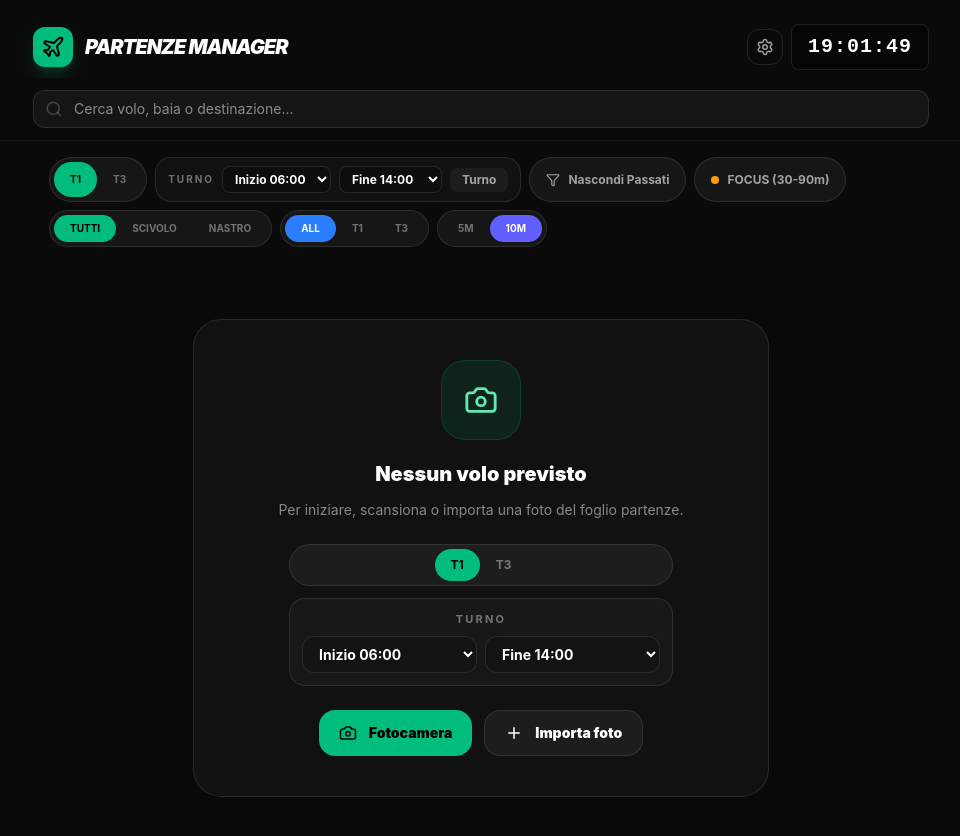
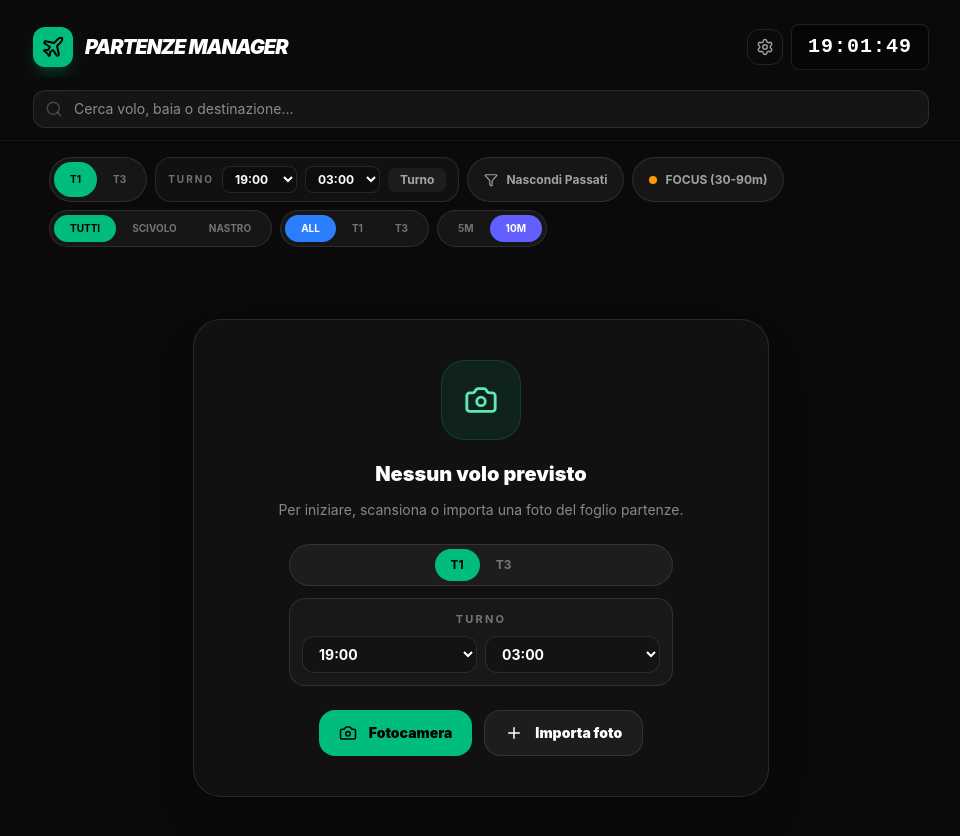
Before and after one commit to oreogano9/partenze_Manager, a React (Vite) app: page / in a window 1280 px wide. Shown: the top 836 px of the page, without its empty margins (159-1119 px from the left). Built offline with nearby package versions, Linux system fonts and the light colour scheme.

Commit message:
Refine shift picker defaults

```diff
--- a/src/App.tsx
+++ b/src/App.tsx
@@ -113,6 +113,17 @@ const SHIFT_TIME_OPTIONS = Array.from({length: 48}, (_, index) => {
   const minutes = index % 2 === 0 ? '00' : '30';
   return `${hours}:${minutes}`;
 });
+
+const roundToNearestHalfHour = (date: Date) => {
+  const rounded = new Date(date);
+  const minutes = rounded.getMinutes();
+  const snappedMinutes = minutes <= 15 ? 0 : minutes <= 45 ? 30 : 60;
+  rounded.setMinutes(snappedMinutes, 0, 0);
+  return rounded;
+};
+
+const formatTimeOption = (date: Date) =>
+  `${String(date.getHours()).padStart(2, '0')}:${String(date.getMinutes()).padStart(2, '0')}`;
 
 const resolveShiftEnd = (start: string, end: string) => {
   const now = new Date();
@@ -244,6 +255,11 @@ const OCRPreviewCard: React.FC<OCRPreviewCardProps> = ({flight, onToggle, t, mer
 };
 
 export default function App() {
+  const defaultShiftStart = formatTimeOption(roundToNearestHalfHour(new Date()));
+  const defaultShiftEndDate = new Date();
+  defaultShiftEndDate.setTime(roundToNearestHalfHour(new Date()).getTime() + 8 * 60 * 60000);
+  const defaultShiftEnd = formatTimeOption(defaultShiftEndDate);
+
   const [currentView, setCurrentView] = useState<'board' | 'settings'>('board');
   const [state, setState] = useState<AppState>({
     flights: MOCK_FLIGHTS,
@@ -256,8 +272,8 @@ export default function App() {
   });
   const [terminalFilter, setTerminalFilter] = useState<'ALL' | 'T1' | 'T3'>('ALL');
   const [scanTerminal, setScanTerminal] = useState<'T1' | 'T3'>('T1');
-  const [shiftStart, setShiftStart] = useState('06:00');
-  const [shiftEnd, setShiftEnd] = useState('14:00');
+  const [shiftStart, setShiftStart] = useState(defaultShiftStart);
+  const [shiftEnd, setShiftEnd] = useState(defaultShiftEnd);
   const [useShiftFilter, setUseShiftFilter] = useState(false);
   const [connectionThreshold, setConnectionThreshold] = useState<5 | 10>(10);
   const [showCalendarMenu, setShowCalendarMenu] = useState(false);
@@ -707,9 +723,7 @@ export default function App() {
               className="rounded-lg border border-white/10 bg-black/20 px-2 py-1 text-xs font-bold text-white outline-none"
             >
               {SHIFT_TIME_OPTIONS.map((option) => (
-                <option key={`start-${option}`} value={option}>
-                  {t.shiftStart} {option}
-                </option>
+                <option key={`start-${option}`} value={option}>{option}</option>
               ))}
             </select>
             <select
@@ -721,9 +735,7 @@ export default function App() {
               className="rounded-lg border border-white/10 bg-black/20 px-2 py-1 text-xs font-bold text-white outline-none"
             >
               {SHIFT_TIME_OPTIONS.map((option) => (
-                <option key={`end-${option}`} value={option}>
-                  {t.shiftEnd} {option}
-                </option>
+                <option key={`end-${option}`} value={option}>{option}</option>
               ))}
             </select>
             <button
@@ -870,9 +882,7 @@ export default function App() {
                           className="rounded-xl border border-white/10 bg-black/20 px-3 py-2 text-sm font-bold text-white outline-none"
                         >
                           {SHIFT_TIME_OPTIONS.map((option) => (
-                            <option key={`empty-start-${option}`} value={option}>
-                              {t.shiftStart} {option}
-                            </option>
+                            <option key={`empty-start-${option}`} value={option}>{option}</option>
                           ))}
                         </select>
                         <select
@@ -884,9 +894,7 @@ export default function App() {
                           className="rounded-xl border border-white/10 bg-black/20 px-3 py-2 text-sm font-bold text-white outline-none"
                         >
                           {SHIFT_TIME_OPTIONS.map((option) => (
-                            <option key={`empty-end-${option}`} value={option}>
-                              {t.shiftEnd} {option}
-                            </option>
+                            <option key={`empty-end-${option}`} value={option}>{option}</option>
                           ))}
                         </select>
                       </div>
```
